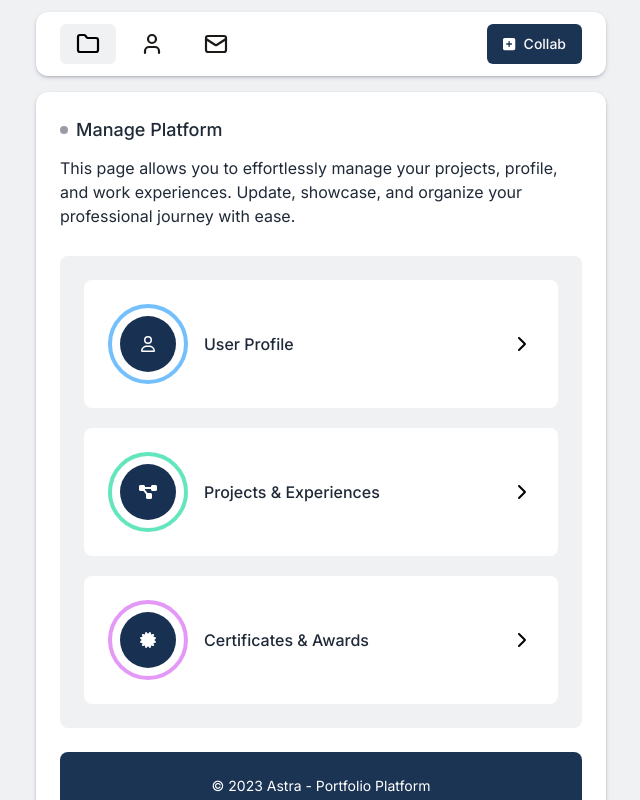
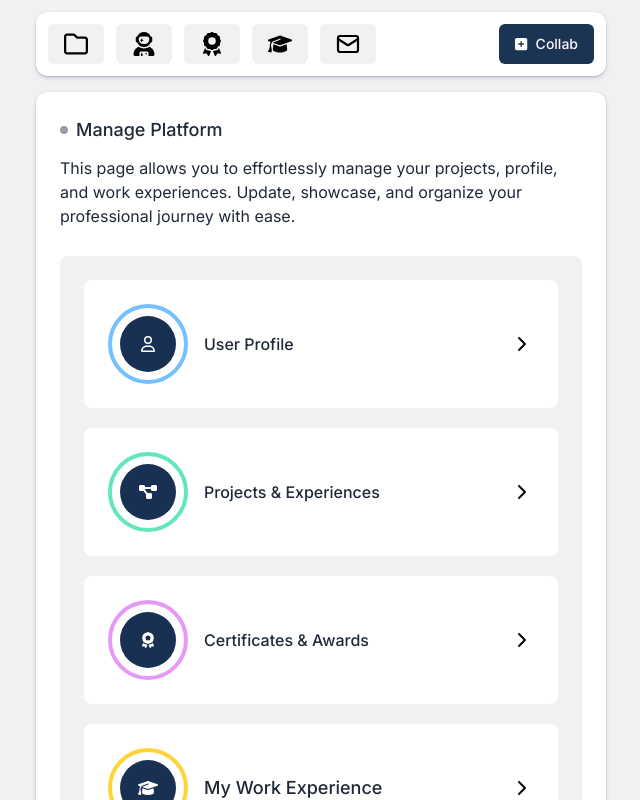
Before and after one commit to Tjandra-Putra/astra-portfolio-app, a Next.js app: page /manage in a window 1280 px wide. Shown: the top 800 px of the page, without its empty margins (319-959 px from the left). Built offline with nearby package versions, Linux system fonts and the light colour scheme; no server answers.

Commit message:
Enhanced Desktop Navbar Scrolling and Dynamic Icon Display
Improved horizontal scrolling for the desktop navbar: Now, users can drag it horizontally without encountering the unsightly scrollbar.

Additionally, the navbar icons dynamically reflect their active status through background color changes.

```diff
--- a/app/(main)/(routes)/profile/[id]/page.tsx
+++ b/app/(main)/(routes)/profile/[id]/page.tsx
@@ -4,7 +4,7 @@ import { Button } from "@/components/ui/button";
 import { Badge } from "@/components/ui/badge";
 import Link from "next/link";
 import { FontAwesomeIcon } from "@fortawesome/react-fontawesome";
-import { faCircle, faSeedling } from "@fortawesome/free-solid-svg-icons";
+import { faCircle, faSeedling, faRocket } from "@fortawesome/free-solid-svg-icons";
 import { faFile, faCopy } from "@fortawesome/free-regular-svg-icons";
 import { Avatar, AvatarFallback, AvatarImage } from "@/components/ui/avatar";
 import Projects from "@/components/projects";
@@ -73,7 +73,8 @@ export default function Profile() {
           <div className="status uppercase tracking-wider text-end">
             <Badge variant={"diamond"} className="font-semibold">
               <FontAwesomeIcon
-                icon={faSeedling}
+                // icon={faSeedling}
+                icon={faRocket}
                 className="sm:me-2" // Hide on screens larger than sm (small)
                 color="#183153"
               />
--- a/app/(management)/(routes)/manage/page.tsx
+++ b/app/(management)/(routes)/manage/page.tsx
@@ -7,6 +7,9 @@ import {
   faChevronRight,
   faBriefcase,
   faCertificate,
+  faGraduationCap,
+  faTrophy,
+  faAward,
 } from "@fortawesome/free-solid-svg-icons";
 import { faUser } from "@fortawesome/free-regular-svg-icons";
 import { FontAwesomeIcon } from "@fortawesome/react-fontawesome";
@@ -94,7 +97,7 @@ const ManagePage = () => {
           <div className="flex items-center gap-4">
             <div className="avatar-border  border-4 border-[#e599f7] p-2 rounded-full">
               <div className="avatar h-14 w-14 flex items-center justify-center bg-[#183153] text-[#eecd4e] font-bold rounded-full">
-                <FontAwesomeIcon icon={faCertificate} color="#ffffff" />
+                <FontAwesomeIcon icon={faAward} color="#ffffff" />
               </div>
             </div>
             <div className="flex flex-col">
@@ -107,12 +110,12 @@ const ManagePage = () => {
             </Link>
           </div>
         </div>
-        {/*
-        <div className=" bg-white rounded-lg my-5 p-3 flex items-center justify-between">
+
+        <div className=" bg-white rounded-lg my-5 p-6 flex items-center justify-between">
           <div className="flex items-center gap-4">
             <div className="avatar-border  border-4 border-[#ffd43b] p-2 rounded-full">
               <div className="avatar h-14 w-14 flex items-center justify-center bg-[#183153] text-[#eecd4e] font-bold rounded-full">
-        <FontAwesomeIcon icon={faBriefcase} color="#ffffff" />
+                <FontAwesomeIcon icon={faGraduationCap} color="#ffffff" />
               </div>
             </div>
             <div className="flex flex-col">
@@ -124,7 +127,7 @@ const ManagePage = () => {
               <FontAwesomeIcon icon={faChevronRight} className="me-2" color="#000000" />
             </Link>
           </div>
-      </div> */}
+        </div>
       </div>
     </React.Fragment>
   );
--- a/components/layout/navbar.tsx
+++ b/components/layout/navbar.tsx
@@ -1,89 +1,130 @@
 "use client";
 
-import { useState, useEffect } from "react";
+import { useEffect, useRef } from "react";
 import { SignedIn, UserButton, useAuth } from "@clerk/nextjs";
 import { FontAwesomeIcon } from "@fortawesome/react-fontawesome";
-import { faAddressCard, faEnvelope, faFolder, faPenToSquare } from "@fortawesome/free-regular-svg-icons";
-import { faCrown, faSquarePlus } from "@fortawesome/free-solid-svg-icons";
+import {
+  faAddressCard,
+  faFolderBlank,
+  faPenToSquare,
+  faUserAstronaut,
+  faCrown,
+  faSquarePlus,
+  faAward,
+  faGraduationCap,
+} from "@fortawesome/free-solid-svg-icons";
+import { faFolder, faEnvelope } from "@fortawesome/free-regular-svg-icons";
 import Link from "next/link";
 import { Button } from "../ui/button";
 import { useSelector, useDispatch } from "react-redux";
 import { removeUserInfo } from "@/app/redux/features/user-slice";
-import { CircleUserRound, Folder, FolderCog, Home, Mail, Square, SquareUser, User } from "lucide-react";
-import axios from "axios";
+import { CircleUserRound, Folder, FolderCog, Home, Mail, Square, SquareUser, User, GraduationCap } from "lucide-react";
+import { usePathname } from "next/navigation";
 
-const Navbar = () => {
+const Navbar: React.FC = () => {
   const userInfo = useSelector((state: any) => state.userReducer);
   const { userId } = useAuth();
   const dispatch = useDispatch();
+  const navbarRef = useRef<HTMLDivElement>(null);
+
+  const pathname = usePathname();
+
+  const getButtonVariant = (path: string) => {
+    return pathname === path ? "navy" : "ash";
+  };
 
   useEffect(() => {
     if (!userId) {
-      // clear redux state
       dispatch(removeUserInfo());
     }
+
+    const navbar = navbarRef.current;
+    let isDown = false;
+    let startX: number;
+    let scrollLeft: number;
+
+    const handleStart = (e: TouchEvent | MouseEvent) => {
+      isDown = true;
+      startX = e instanceof TouchEvent ? e.touches[0].clientX : e.pageX;
+      scrollLeft = navbar?.scrollLeft || 0;
+    };
+
+    const handleMove = (e: TouchEvent | MouseEvent) => {
+      if (!isDown || !navbar) return;
+      e.preventDefault();
+      const x = e instanceof TouchEvent ? e.touches[0].clientX : e.pageX;
+      const walk = (x - startX) * 1; // Adjust scrolling speed here
+      navbar.scrollLeft = scrollLeft - walk;
+    };
+
+    const handleEnd = () => {
+      isDown = false;
+    };
+
+    navbar?.addEventListener("mousedown", handleStart);
+    navbar?.addEventListener("touchstart", handleStart);
+    navbar?.addEventListener("mousemove", handleMove);
+    navbar?.addEventListener("touchmove", handleMove);
+    navbar?.addEventListener("mouseup", handleEnd);
+    navbar?.addEventListener("touchend", handleEnd);
+
+    return () => {
+      navbar?.removeEventListener("mousedown", handleStart);
+      navbar?.removeEventListener("touchstart", handleStart);
+      navbar?.removeEventListener("mousemove", handleMove);
+      navbar?.removeEventListener("touchmove", handleMove);
+      navbar?.removeEventListener("mouseup", handleEnd);
+      navbar?.removeEventListener("touchend", handleEnd);
+    };
   }, [userId]);
 
   return (
-    <nav className="sticky top-2 h-16 shadow-paper bg-white rounded-xl flex flex-row justify-between items-center md:px-6 px-3 overflow-x-hidden z-10">
-      <div className="nav-left flex gap-2">
+    <nav
+      ref={navbarRef}
+      className="sticky top-2 h-16 shadow-paper bg-white rounded-xl flex flex-row justify-between items-center md:px-3 px-3 overflow-x-hidden z-10"
+    >
+      <div className="nav-left flex gap-3">
         <Link href={`/profile/${userInfo?.id}`} className="nav-item">
-          <Button variant="ash">
-            {/* <FontAwesomeIcon
-              icon={faFolder}
-              className="w-6 h-6 sm:w-6 sm:h-6  transition duration-300"
-              color="#000000"
-            /> */}
-            <Folder className="w-6 h-6 sm:w-6 sm:h-6  transition duration-300" strokeWidth={2.2} />
+          <Button variant={getButtonVariant(`/profile/${userInfo?.id}`)}>
+            <FontAwesomeIcon icon={faFolder} className="w-6 h-6 sm:w-6 sm:h-6  transition duration-300" />
           </Button>
         </Link>
         <Link href="/about" className="nav-item">
-          <Button variant="link">
-            {/* <FontAwesomeIcon
-              icon={faAddressCard}
-              className="w-6 h-6 sm:w-6 sm:h-6 transition duration-300"
-              color="#000000"
-            /> */}
-            <User className="w-6 h-6 sm:w-6 sm:h-6  transition duration-300" strokeWidth={2.2} />
+          <Button variant={getButtonVariant("/about")}>
+            <FontAwesomeIcon icon={faUserAstronaut} className="w-6 h-6 sm:w-6 sm:h-6  transition duration-300" />
+          </Button>
+        </Link>
+        <Link href="/" className="nav-item">
+          <Button variant={getButtonVariant("/")}>
+            <FontAwesomeIcon icon={faAward} className="w-6 h-6 sm:w-6 sm:h-6  transition duration-300" />
+          </Button>
+        </Link>
+        <Link href="/" className="nav-item">
+          <Button variant={getButtonVariant("/")}>
+            <FontAwesomeIcon icon={faGraduationCap} className="w-6 h-6 sm:w-6 sm:h-6  transition duration-300" />
           </Button>
         </Link>
         {userInfo?.workEmail ? (
           <Link href={`mailto:${userInfo?.workEmail}`} className="nav-item">
-            <Button variant="link">
-              {/* <FontAwesomeIcon
-                icon={faEnvelope}
-                className="w-6 h-6 sm:w-6 sm:h-6 transition duration-300"
-                color="#000000"
-              /> */}
-              <Mail className="w-6 h-6 sm:w-6 sm:h-6  transition duration-300" strokeWidth={2.2} />
+            <Button variant="ash">
+              <FontAwesomeIcon icon={faEnvelope} className="w-6 h-6 sm:w-6 sm:h-6  transition duration-300" />
             </Button>
           </Link>
         ) : (
           <Link href={`mailto:${userInfo?.email}`} className="nav-item">
-            <Button variant="link">
-              {/* <FontAwesomeIcon
-                icon={faEnvelope}
-                className="w-6 h-6 sm:w-6 sm:h-6 transition duration-300"
-                color="#000000"
-              /> */}
+            <Button variant="ash">
               <Mail className="w-6 h-6 sm:w-6 sm:h-6  transition duration-300" strokeWidth={2.2} />
             </Button>
           </Link>
         )}
-        {/* Only Authenticated Verified Users can see this */}
         <SignedIn>
           <Link href="/manage" className="nav-item">
-            <Button variant="link">
-              {/* <FontAwesomeIcon
-                icon={faPenToSquare}
-                className="w-[1.4rem] h-[1.4rem] transition duration-300"
-                color="#000000"
-              /> */}
+            <Button variant={getButtonVariant("/manage")}>
               <FolderCog className="w-6 h-6 sm:w-6 sm:h-6  transition duration-300" strokeWidth={2.2} />
             </Button>
           </Link>
           <div className="nav-item me-2">
-            <Button variant="link">
+            <Button variant="ash">
               <UserButton
                 appearance={{
                   elements: {
```
Lines whose indentation alone changed are shown as unchanged.
